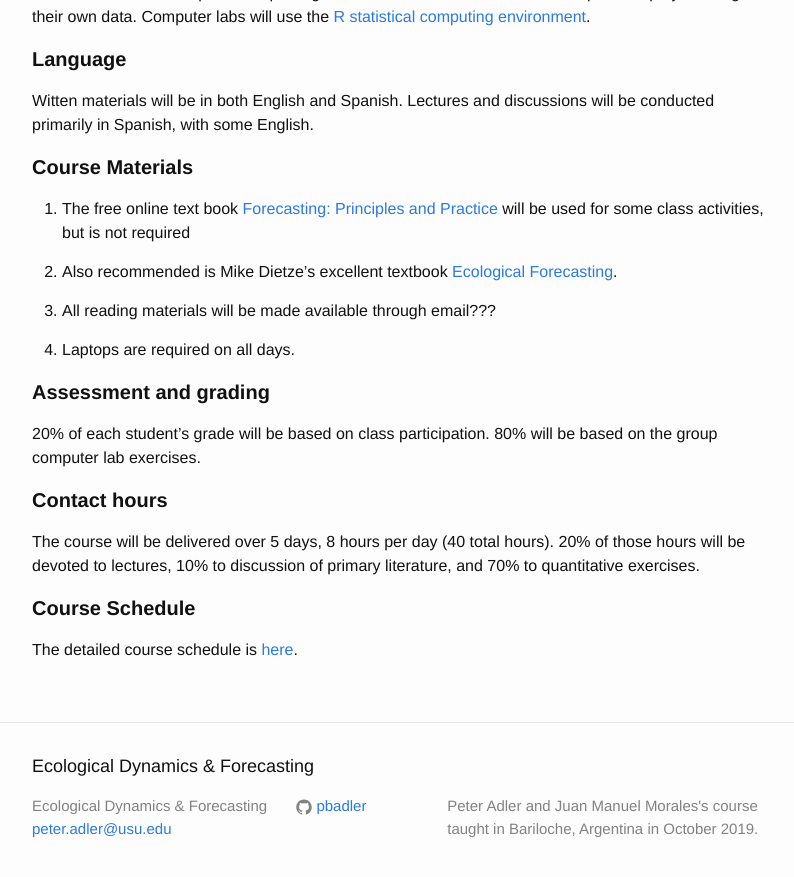
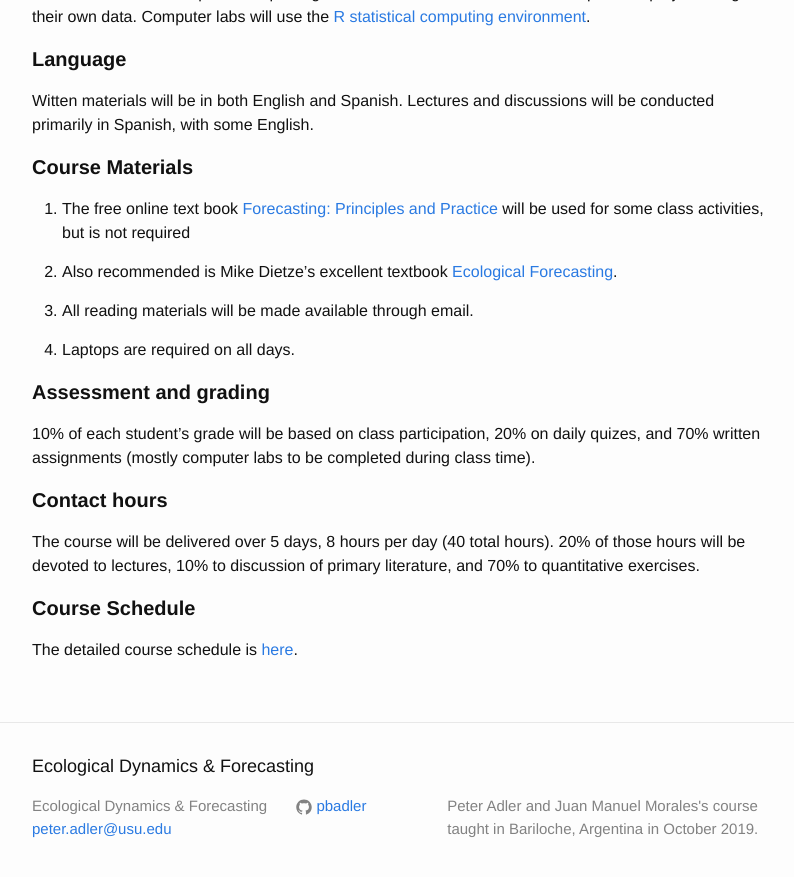
Before and after one commit to pbadler/forecasting-course-short, a Jekyll site: the page built from syllabus.md, in a window 1280 px wide and 900 px high, scrolled down 1220 px. Shown: the top 877 px of the window, without its empty margins (238-1032 px from the left). Built offline with Jekyll 4.4.1, drawn with Linux system fonts in a browser that asks for light colours.

Commit message:
updated syllabus grading scheme

```diff
--- a/syllabus.md
+++ b/syllabus.md
@@ -41,13 +41,13 @@ Witten materials will be in both English and Spanish. Lectures and discussions w
 
 2.  Also recommended is Mike Dietze's excellent textbook [Ecological Forecasting](https://press.princeton.edu/titles/11048.html).
 
-3.	All reading materials will be made available through email???
+3.	All reading materials will be made available through email.
 
 4.	Laptops are required on all days.
 
 #### **Assessment and grading**
 
-20% of each student's grade will be based on class participation. 80% will be based on the group computer lab exercises.
+10% of each student's grade will be based on class participation, 20% on daily quizes, and 70% written assignments (mostly computer labs to be completed during class time).
 
 #### **Contact hours**
 
```
